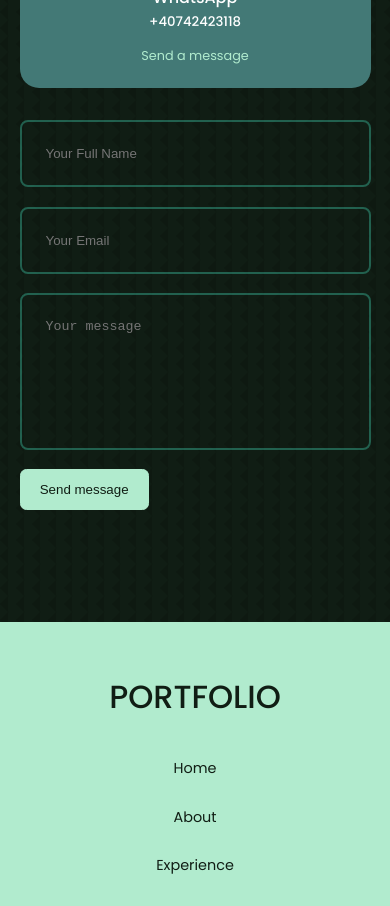
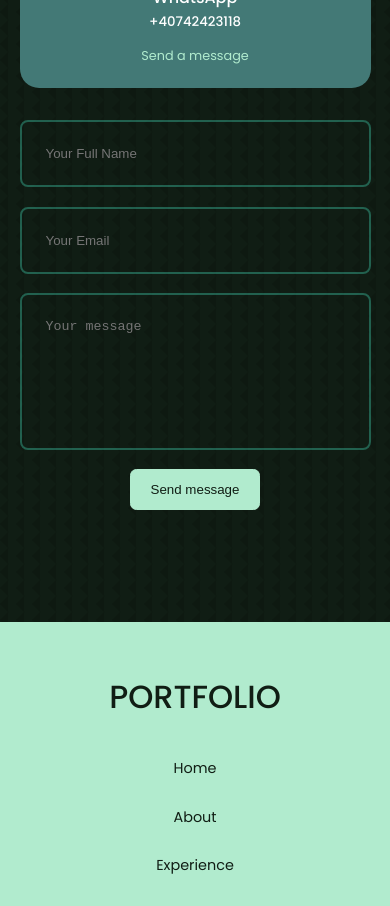
Before and after one commit to Dillassh/Portfolio-Vic, a React (Create React App) app: page / in a window 390 px wide. Shown: the part 6220-7126 px from the top of the page. Built offline with nearby package versions, Linux system fonts and the light colour scheme.

Commit message:
submit-btn

```diff
--- a/src/components/contact/Contact.css
+++ b/src/components/contact/Contact.css
@@ -43,6 +43,7 @@
 form {
     display: flex;
     flex-direction: column;
+
     gap: 1.2rem;
 }
 
@@ -67,5 +68,9 @@ input, textarea {
     .container.contact__container {
             width: var(--container-width-sm);
         }
+    form {
+        align-items: center;
+    }
+
 
 }
```
